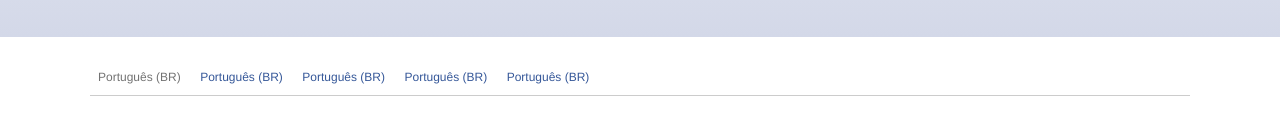
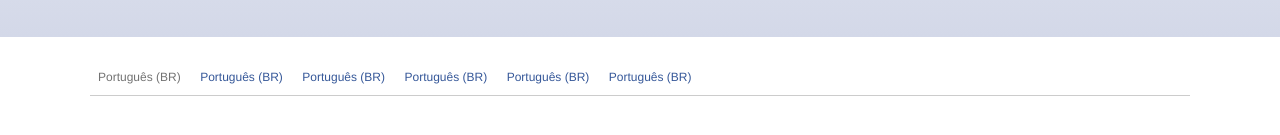
Before and after one commit to Caian-Salvatierra/tela-login-facebook, a plain HTML site: page index.html in a window 1280 px wide. Shown: the part 535-670 px from the top of the page. Drawn offline with Linux system fonts and the light colour scheme; files whose address does not match are found by name.

Commit message:
alteração no index.html

```diff
--- a/index.html
+++ b/index.html
@@ -122,6 +122,7 @@
             <a  href="#">Português (BR)</a>
             <a  href="#">Português (BR)</a>
             <a  href="#">Português (BR)</a>
+            <a  href="#">Português (BR)</a>
 
         </div><!--Center-->
     </section>
```
